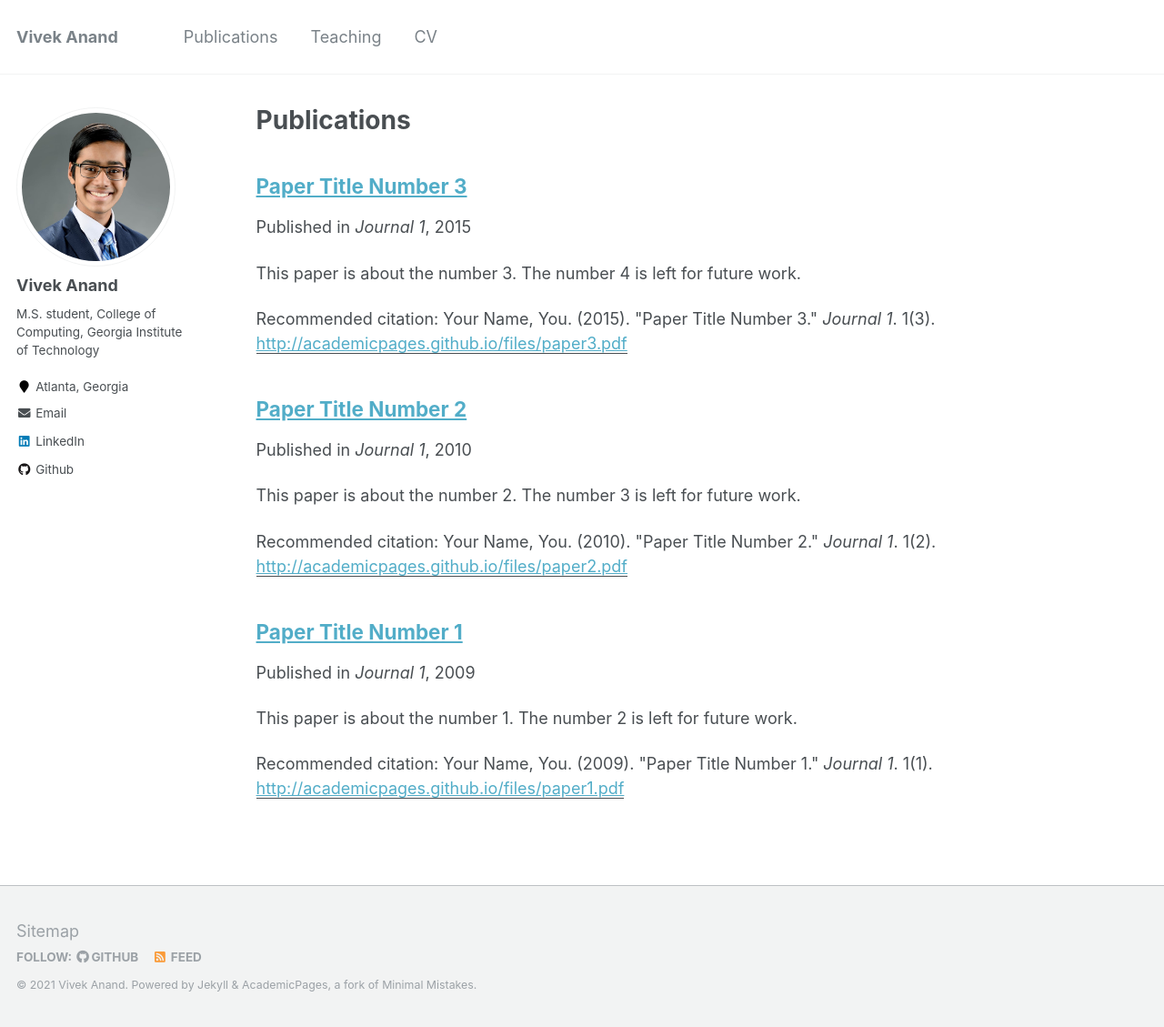
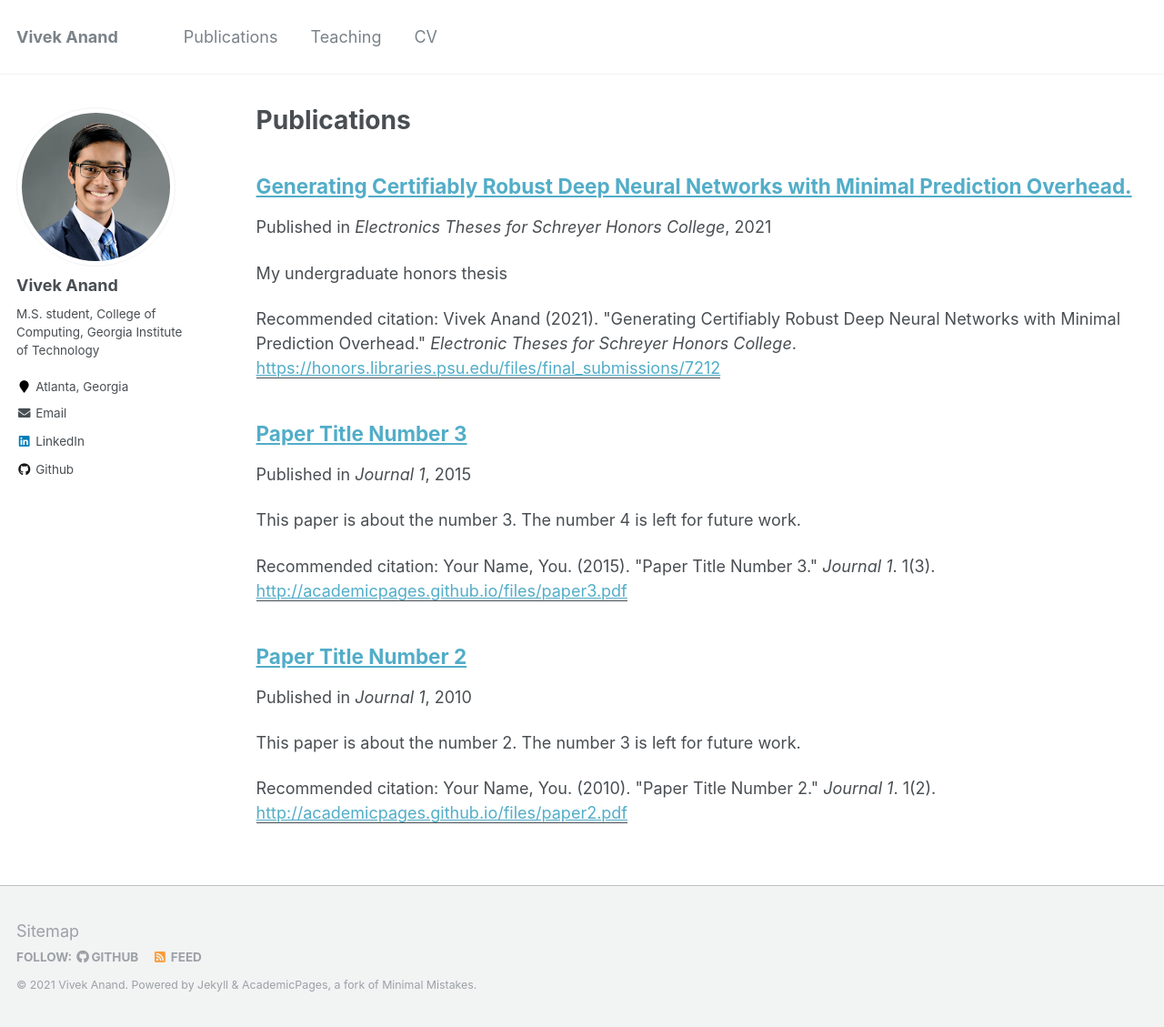
Before and after one commit to Vivdaddy/Vivdaddy.github.io, a Jekyll site: the page built from _pages/publications.md, in a window 1280 px wide and 1129 px high. Shown: the whole window at 91% size. Built offline with Jekyll 4.4.1, drawn with Linux system fonts in a browser that asks for light colours.

Commit message:
added in my thesis

```diff
--- a/_publications/2009-10-01-paper-title-number-1.md
+++ /dev/null
@@ -1,15 +0,0 @@
----
-title: "Paper Title Number 1"
-collection: publications
-permalink: /publication/2009-10-01-paper-title-number-1
-excerpt: 'This paper is about the number 1. The number 2 is left for future work.'
-date: 2009-10-01
-venue: 'Journal 1'
-paperurl: 'http://academicpages.github.io/files/paper1.pdf'
-citation: 'Your Name, You. (2009). &quot;Paper Title Number 1.&quot; <i>Journal 1</i>. 1(1).'
----
-This paper is about the number 1. The number 2 is left for future work.
-
-[Download paper here](http://academicpages.github.io/files/paper1.pdf)
-
-Recommended citation: Your Name, You. (2009). "Paper Title Number 1." <i>Journal 1</i>. 1(1).
--- /dev/null
+++ b/_publications/2021-04-15-undergrad-thesis.md
@@ -0,0 +1,15 @@
+---
+title: "Generating Certifiably Robust Deep Neural Networks with Minimal Prediction Overhead."
+collection: publications
+permalink: /publication/undergrad_thesis
+excerpt: 'My undergraduate honors thesis'
+date: 2021-04-15
+venue: 'Electronics Theses for Schreyer Honors College'
+paperurl: 'https://honors.libraries.psu.edu/files/final_submissions/7212'
+citation: 'Vivek Anand (2021). &quot;Generating Certifiably Robust Deep Neural Networks with Minimal Prediction Overhead.&quot; <i>Electronic Theses for Schreyer Honors College</i>.'
+---
+My undergraduate honors thesis. In this work, I present a prediction mechanism with a 9xs speedup compared to the one presented in [PixelDP](http://www.cs.columbia.edu/~suman/docs/pixeldp.pdf).
+
+[Download paper here](https://honors.libraries.psu.edu/files/final_submissions/7212)
+
+Recommended citation: Vivek Anand (2021). &quot;Generating Certifiably Robust Deep Neural Networks with Minimal Prediction Overhead.&quot; <i>Electronic Theses for Schreyer Honors College</i>.
```
Also changed, not shown: _pages/about.md (+2 -2 lines).
